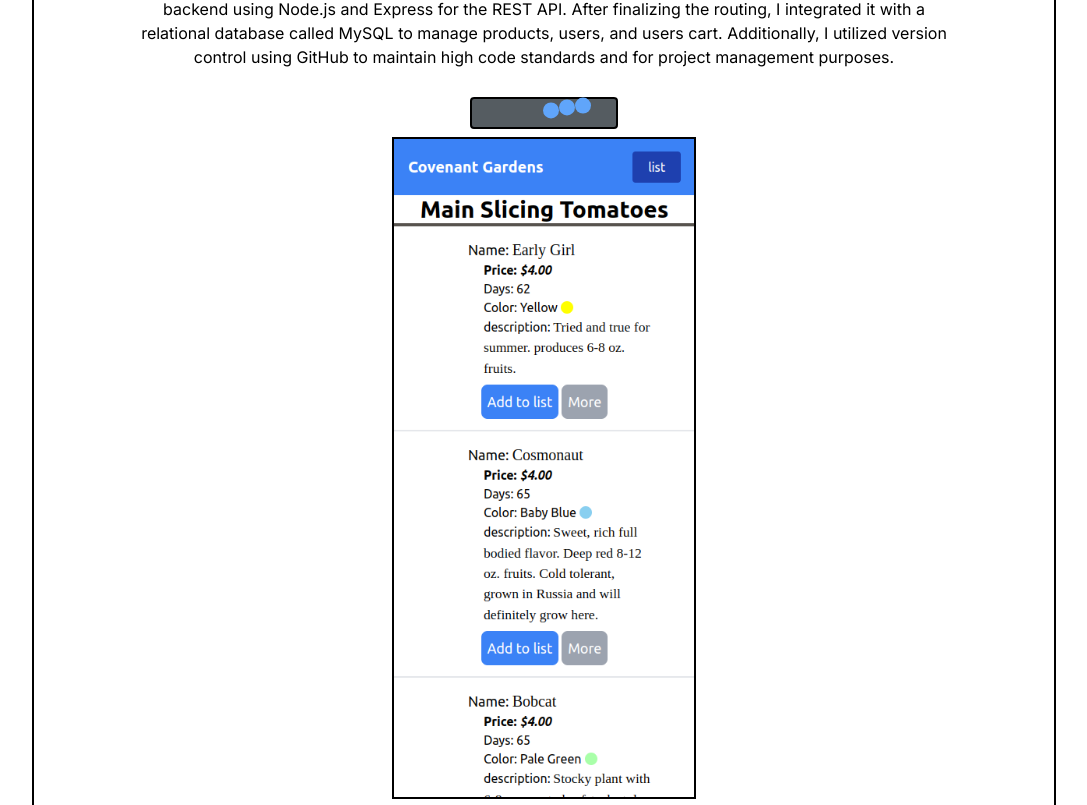
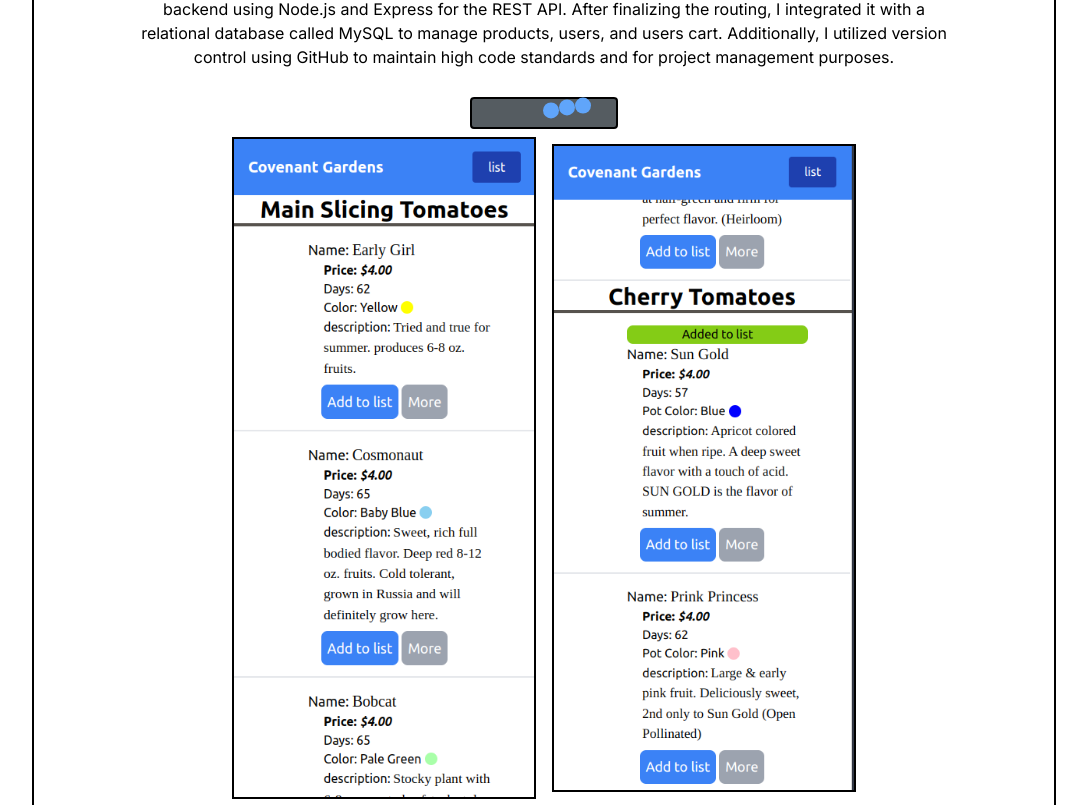
Before and after one commit to isaiahmartin847/Portfolio, a Next.js app in the folder client/: page / in a window 1280 px wide. Shown: the part 1935-2740 px from the top of the page, without its empty margins (96-1183 px from the left). Built offline with nearby package versions, Linux system fonts and the light colour scheme; no server answers.

Commit message:
added the new image for farm web

```diff
--- a/client/src/app/components/farm-project/farm-img.tsx
+++ b/client/src/app/components/farm-project/farm-img.tsx
@@ -3,7 +3,7 @@ import Image from "next/image";
 
 const FarmImg = () => {
     return (
-        <div className="flex items-center justify-center mt-2 md:m-2">
+        <div className="flex items-center justify-center mt-2 md:m-2 space-x-0 space-y-3 md:space-y-0 md:space-x-4 flex-wrap">
             <div className="w-fit border-black border-2 flex items-center justify-center">
                 <Image
                 src="/photos/farmweb.png"
@@ -11,8 +11,18 @@ const FarmImg = () => {
                 height={300}
                 alt="Image of project"
                 priority={true}
+                />
 
+            </div>
+            <div className="w-fit border-black border-2 flex items-center justify-center">
+                <Image
+                src="/photos/farm-web2.png"
+                width={300}
+                height={300}
+                alt="Image of project"
+                priority={true}
                 />
+
             </div>
         </div>
     )
```
Also changed, not shown: client/public/photos/farm-web2.png (added).
